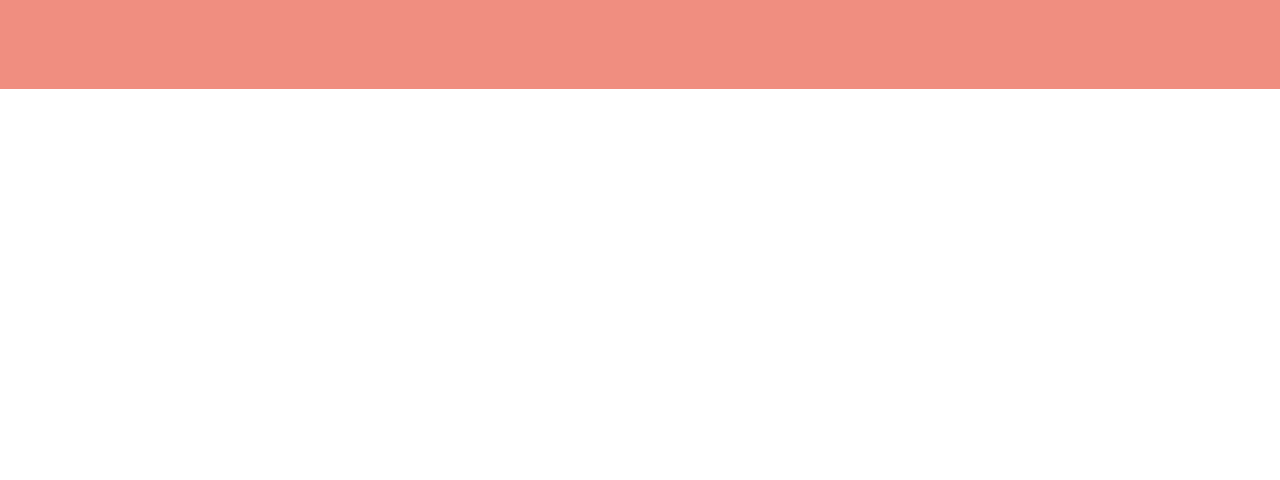
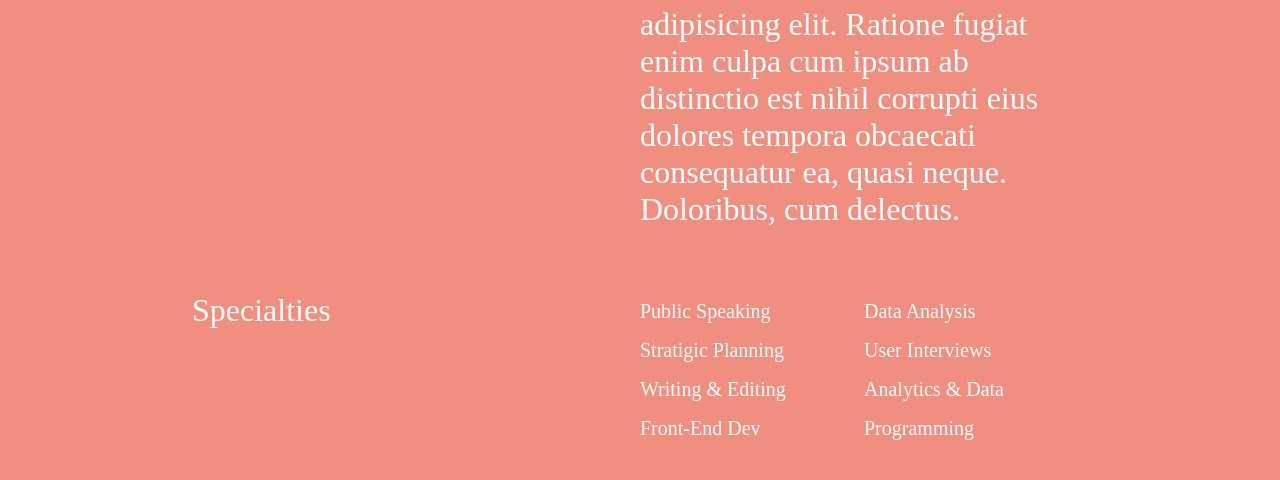
Before and after one commit to Chuzzlewits/greed, a plain HTML site: page index.html in a window 1280 px wide. Shown: the part 631-1111 px from the top of the page. Before the commit the page ends 800 px from the top, so only its background shows below. Drawn offline with Linux system fonts and the light colour scheme; a web font is replaced by a local one.

Commit message:
Hero complete

```diff
--- a/app.css
+++ b/app.css
@@ -6,7 +6,9 @@ body {
 
 .hero {
   background-color: #f08e80;
-  height: 90vh;
+  min-height: 90vh;
+  display: inline-block;
+  color: white;
 }
 
 .navbar {
@@ -51,3 +53,28 @@ body {
   letter-spacing: 2px;
   padding: 32px 0;
 }
+
+.two-column-section {
+  font-size: 2rem;
+}
+
+.two-column-section p {
+  width: 50%;
+  box-sizing: border-box;
+  float: left;
+}
+
+.two-column-section .skills {
+  width: 50%;
+  float: left;
+  box-sizing: border-box;
+  padding: 0;
+  list-style: none;
+}
+
+.two-column-section .skills li {
+  width: 50%;
+  float: left;
+  font-size: 1.25rem;
+  margin: 8px 0;
+}
--- a/index.html
+++ b/index.html
@@ -27,6 +27,28 @@
           I'm a <em>Scientist</em> and <em>Speaker</em> who is interested in the
           psychology of greed.
         </h1>
+        <div class="two-column-section">
+          <p>My Mission</p>
+          <p>
+            This is my mission. Lorem, ipsum dolor sit amet consectetur
+            adipisicing elit. Ratione fugiat enim culpa cum ipsum ab distinctio
+            est nihil corrupti eius dolores tempora obcaecati consequatur ea,
+            quasi neque. Doloribus, cum delectus.
+          </p>
+        </div>
+        <div class="two-column-section">
+          <p>Specialties</p>
+          <ul class="skills">
+            <li>Public Speaking</li>
+            <li>Data Analysis</li>
+            <li>Stratigic Planning</li>
+            <li>User Interviews</li>
+            <li>Writing & Editing</li>
+            <li>Analytics & Data</li>
+            <li>Front-End Dev</li>
+            <li>Programming</li>
+          </ul>
+        </div>
       </div>
     </section>
   </body>
```
